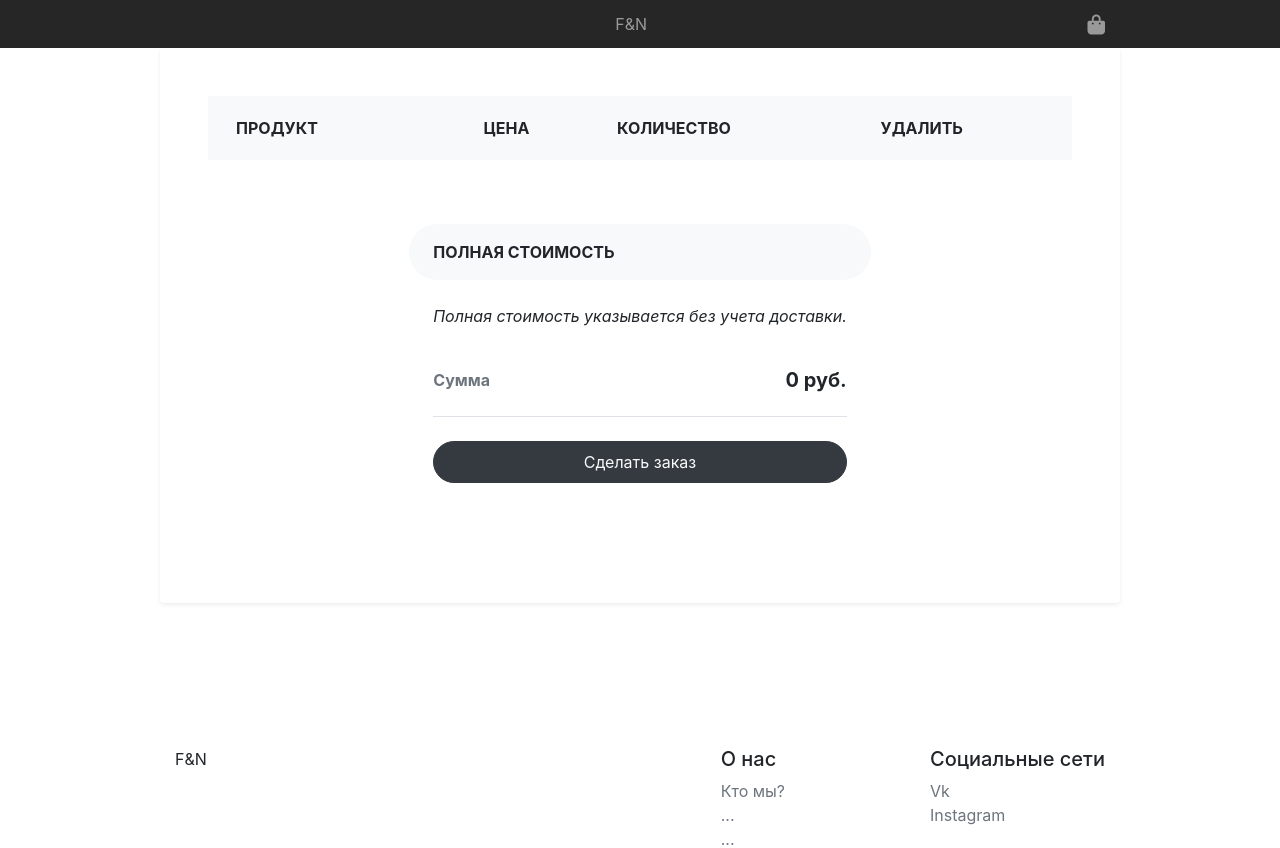
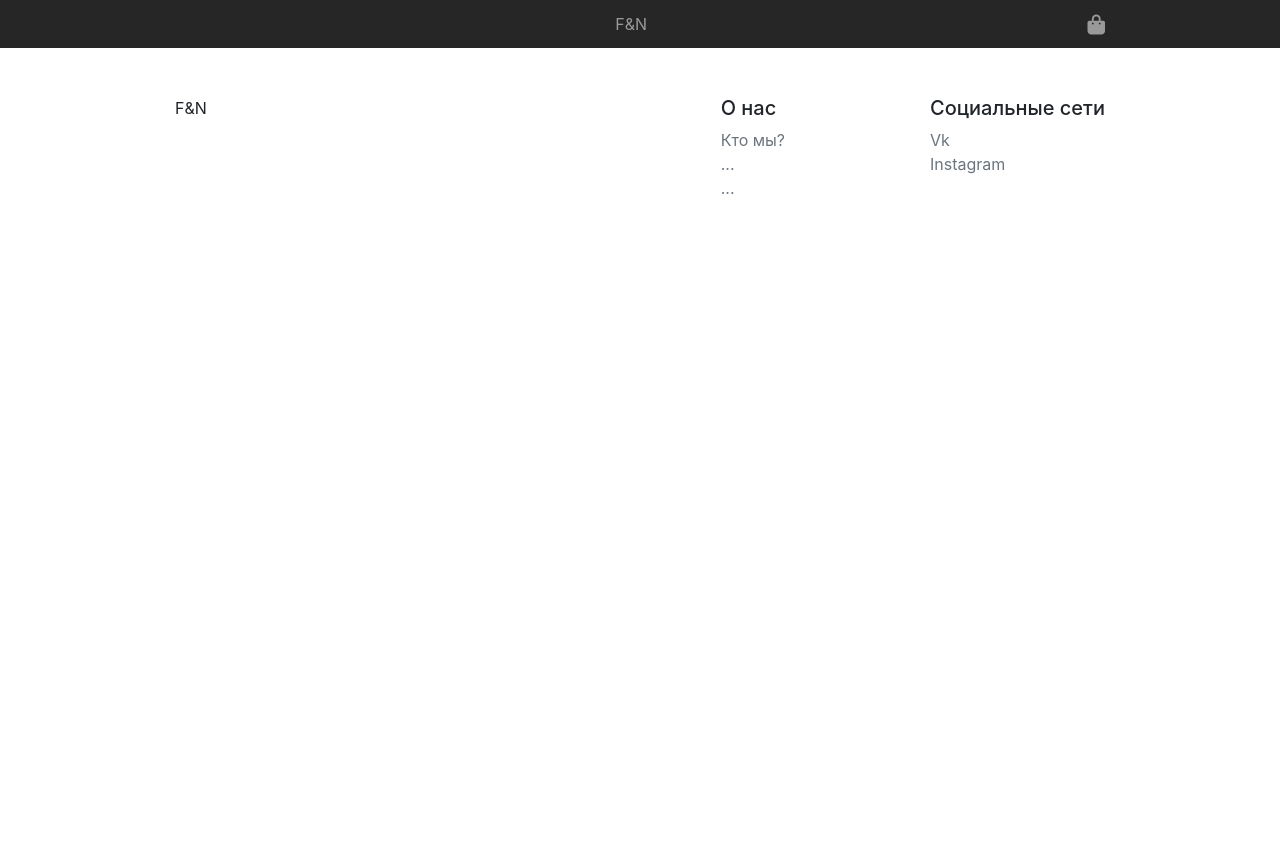
Before and after one commit to farit2000/FandN, a Django app: page /basket/ in a window 1280 px wide. Shown: the top 848 px of the page. After the commit the page ends 194 px from the top, so only its background shows below. Run offline with Django 3.2, Linux system fonts and the light colour scheme; lists and menus that the app fills with data are empty; some libraries are stand-ins or nearby versions.

Commit message:
[ADD] button delay and new basket design

```diff
--- a/shop/cart.py
+++ b/shop/cart.py
@@ -46,6 +46,7 @@ class Cart:
         for product in products:
             self.cart[str(product.id)]['id'] = product.id
             self.cart[str(product.id)]['name'] = product.name
+            self.cart[str(product.id)]['slug'] = product.slug
             self.cart[str(product.id)]['price'] = product.price
             self.cart[str(product.id)]['description'] = product.description
             self.cart[str(product.id)]['image'] = str(Image.objects.filter(product_id=product.id).first().image)
--- a/shop/static/css/shop.css
+++ b/shop/static/css/shop.css
@@ -57,7 +57,7 @@
     color: #000;
 }
 
-.quantity {
+.dropdown-menu .quantity {
     position: absolute;
     bottom: 2px;
     left: 2px;
--- a/shop/static/js/basket.js
+++ b/shop/static/js/basket.js
@@ -57,19 +57,63 @@ function removeBlock(block, target, id, quantity, price) {
     $.post('/basket/', { product_id: id, action: 0}, update_header);
 }
 
-$('#block').bind('change click', function (e) {
+let fnDelay = (function() {
+    let timer = 0;
+    return function(callback, ms) {
+        clearTimeout(timer);
+        timer = setTimeout(callback, ms);
+    };
+})();
+
+function blockHandler(e) {
     // Получаем все данные о товаре
-    let block = $(e.currentTarget);
     let target = $(e.target);
+    let block = target.parents('#block');
     let price = parseInt(block.find('input[name="price"]').val());
-    let quantity = parseInt(block.find('input[name="qty"]').val());
+    let quantity = parseInt(target.val());
     let id = block.find('input[name="id"]').val();
     // Если изменился input
     if (target.attr('name') === 'qty' && e.type === 'change') {
+        console.log('if recount');
         recountPrices(block, target, id, quantity, price);
     }
     // Если кликнули по корзине
     else if (target.attr('id') === 'trash' && e.type === 'click') {
         removeBlock(block, target, id, quantity, price);
     }
+}
+
+// $('#block').bind('change click', function (e) {
+//     fnDelay(blockHandler.bind(this, e), 200);
+//     // Получаем все данные о товаре
+//     console.log(e);
+//     // let block = $(e.currentTarget);
+//     // let target = $(e.target);
+//     // let price = parseInt(block.find('input[name="price"]').val());
+//     // let quantity = parseInt(block.find('input[name="qty"]').val());
+//     // let id = block.find('input[name="id"]').val();
+//     // // Если изменился input
+//     // if (target.attr('name') === 'qty' && e.type === 'change') {
+//     //     console.log('if recount');
+//     //     recountPrices(block, target, id, quantity, price);
+//     // }
+//     // // Если кликнули по корзине
+//     // else if (target.attr('id') === 'trash' && e.type === 'click') {
+//     //     removeBlock(block, target, id, quantity, price);
+//     // }
+// });
+// console.log($('#block #trash'));
+// console.log($('#block input[name="qty"]'));
+let blocks = $('#block');
+console.log(blocks);
+console.log($('#block').find('#trash'));
+console.log($('#block').find('input[name="qty"]'));
+blocks.find('#trash').bind('click',function (e) {
+    console.log(e);
+    fnDelay(blockHandler.bind(this, e), 500);
 });
+
+blocks.find('input[name="qty"]').bind('change',function (e) {
+     console.log(e);
+    fnDelay(blockHandler.bind(this, e), 500);
+});
--- a/shop/views/basket.py
+++ b/shop/views/basket.py
@@ -9,6 +9,7 @@ from django.views.decorators.csrf import csrf_exempt
 def index(request):
     basket = cart.Cart(request)
     if request.method == "POST":
+        print(request.POST)
         product_id = request.POST.get('product_id')
         action = int(request.POST.get('action'))
         if action == 1:
@@ -21,4 +22,4 @@ def index(request):
             basket.remove(get_object_or_404(Product, id=product_id))
         return HttpResponse(status=200)
     basket_total_price = basket.get_total_price()
-    return render(request, 'shop/basket.html', {'cart': iter(basket), 'total_price': basket_total_price})
+    return render(request, 'shop/cart.html', {'cart': iter(basket), 'total_price': basket_total_price})
--- a/templates/shop/basket.html
+++ b/templates/shop/basket.html
@@ -4,43 +4,30 @@
     <div class="pb-5">
         <div class="container">
             <div class="row">
-                <div class="col-lg-12 p-5 bg-white rounded shadow-sm mb-5">
+                <div class="col-lg-12 p-5 mb-5">
                     <div class="table-responsive">
                         <table class="table">
-                            <thead>
-                                <tr>
-                                    <th scope="col" class="border-0 bg-light">
-                                        <div class="p-2 px-3 text-uppercase">Продукт</div>
-                                    </th>
-                                    <th scope="col" class="border-0 bg-light">
-                                        <div class="py-2 text-uppercase">Цена</div>
-                                    </th>
-                                    <th scope="col" class="border-0 bg-light">
-                                        <div class="py-2 text-uppercase">Количество</div>
-                                    </th>
-                                    <th scope="col" class="border-0 bg-light">
-                                        <div class="py-2 text-uppercase">Удалить</div>
-                                    </th>
-                                </tr>
-                            </thead>
                             <tbody>
                             {% for item in cart %}
                             <tr id="block">
-                                <th scope="row">
-                                <div class="p-2">
-                                    <img src='/{{ item.image }}' alt="" width="70" class="img-fluid rounded shadow-sm">
-                                    <div class="ml-3 d-inline-block align-middle">
-                                        <h5 class="mb-0"><a href="#" class="text-dark d-inline-block">{{ item.name }}</a></h5><span class="text-muted font-weight-normal font-italic">Категория: {{ item.category }}</span>
+                                <td>
+                                    <div class="p-2">
+                                        <img src='/{{ item.image }}' alt="" width="70" class="img-fluid rounded shadow-sm">
+                                        <div class="ml-3 d-inline-block align-middle">
+                                            <h5 class="mb-0">
+                                                <a href="#" class="text-dark d-inline-block">{{ item.name }}</a>
+                                            </h5>
+                                            <span class="text-muted font-weight-normal font-italic">Категория: {{ item.category }}</span>
+                                        </div>
                                     </div>
-                                </div>
-                                </th>
+                                </td>
                                 <td class="align-middle font-weight currency" id="itemTotalPrice">{{ item.total_price }}</td>
                                 <td class="align-middle">
-                                    <div class="qty mt-5 font-weight">
+                                    <div class="qty font-weight">
                                         <input type="number" class="count" id="{{ item.id }}" name="qty" value="{{ item.quantity }}">
                                         <input type="hidden" value="{{ item.price }}" name="price">
                                         <input type="hidden" value="{{ item.id }}" name="id">
-                                  </div>
+                                    </div>
                                 </td>
                                 <td class="align-middle">
                                     <i class="fas fa-trash-alt fa-1x" id="trash"></i>
--- /dev/null
+++ b/templates/shop/cart.html
@@ -0,0 +1,30 @@
+{% extends 'shop/base.html' %}
+
+{% block content %}
+<style>
+    .product-link:hover {
+        text-decoration: none;
+        color: rgba(20, 23, 25, 0.5);
+        transition: color .12s ease-out;
+    }
+
+    .product-link {
+        color: #343a40;
+    }
+</style>
+<div class="container mx-auto" style="font-size: 1.2rem;">
+    {% for product in cart %}
+    <div class="row">
+        <div class="col text-center">
+            <img src="/{{ product.image }}" alt="{{ product.name }}" class="" width="70">
+        </div>
+        <div class="row col-8 text-center">
+            <a href="/product/{{ product.slug }}/" class="col-sm-4 product-link align-self-center">{{ product.name }}</a>
+            <p class="currency col-sm-4 align-self-center mb-0">{{ product.total_price }}</p>
+            <input type="number" class="col-sm-4 form-control w-25 mx-auto align-self-center" min="1" value="1" step="1">
+        </div>
+        <i class="fas fa-trash-alt fa-1x col-1 align-self-center"></i>
+    </div>
+    {% endfor %}
+</div>
+{% endblock %}
```
